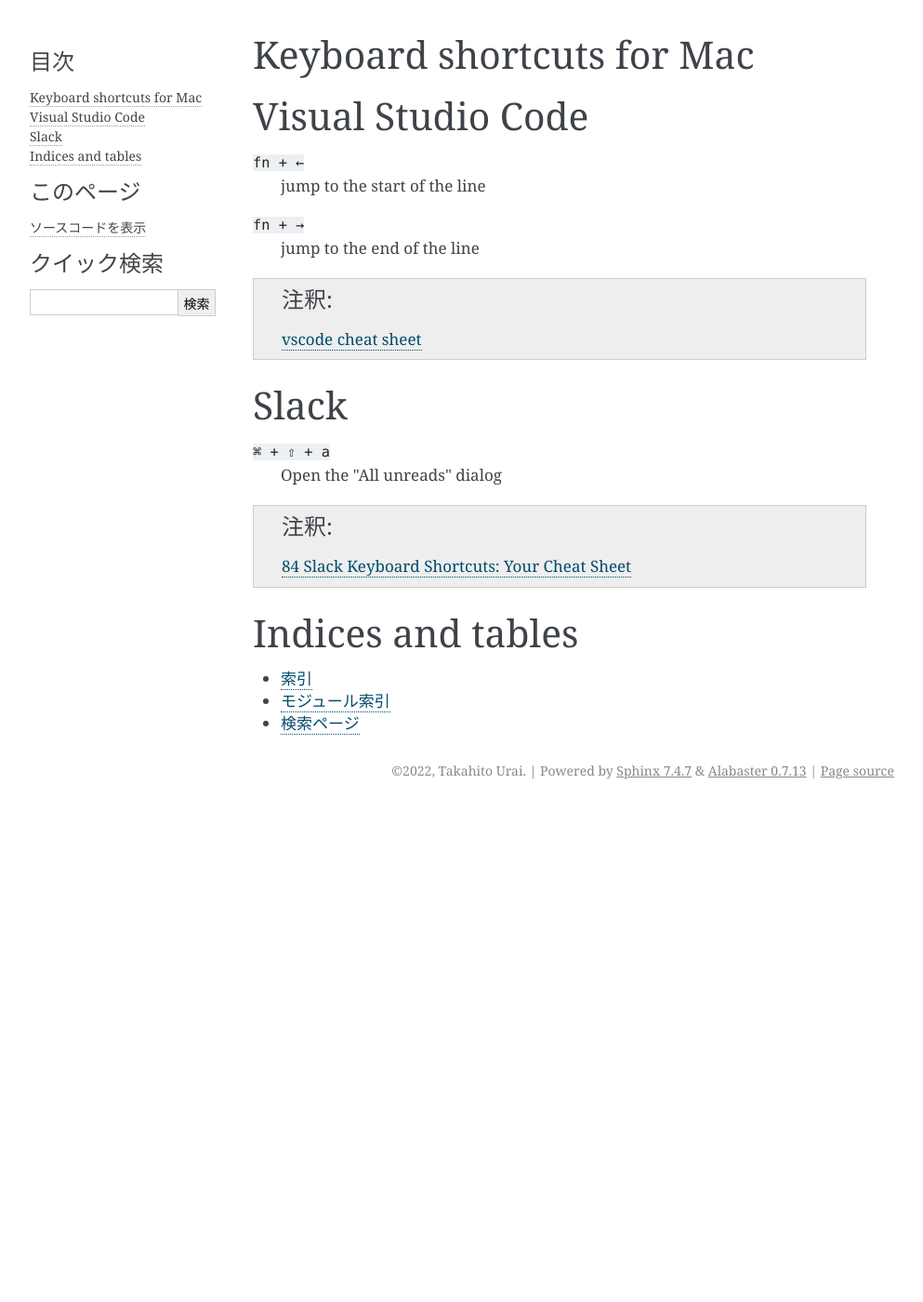
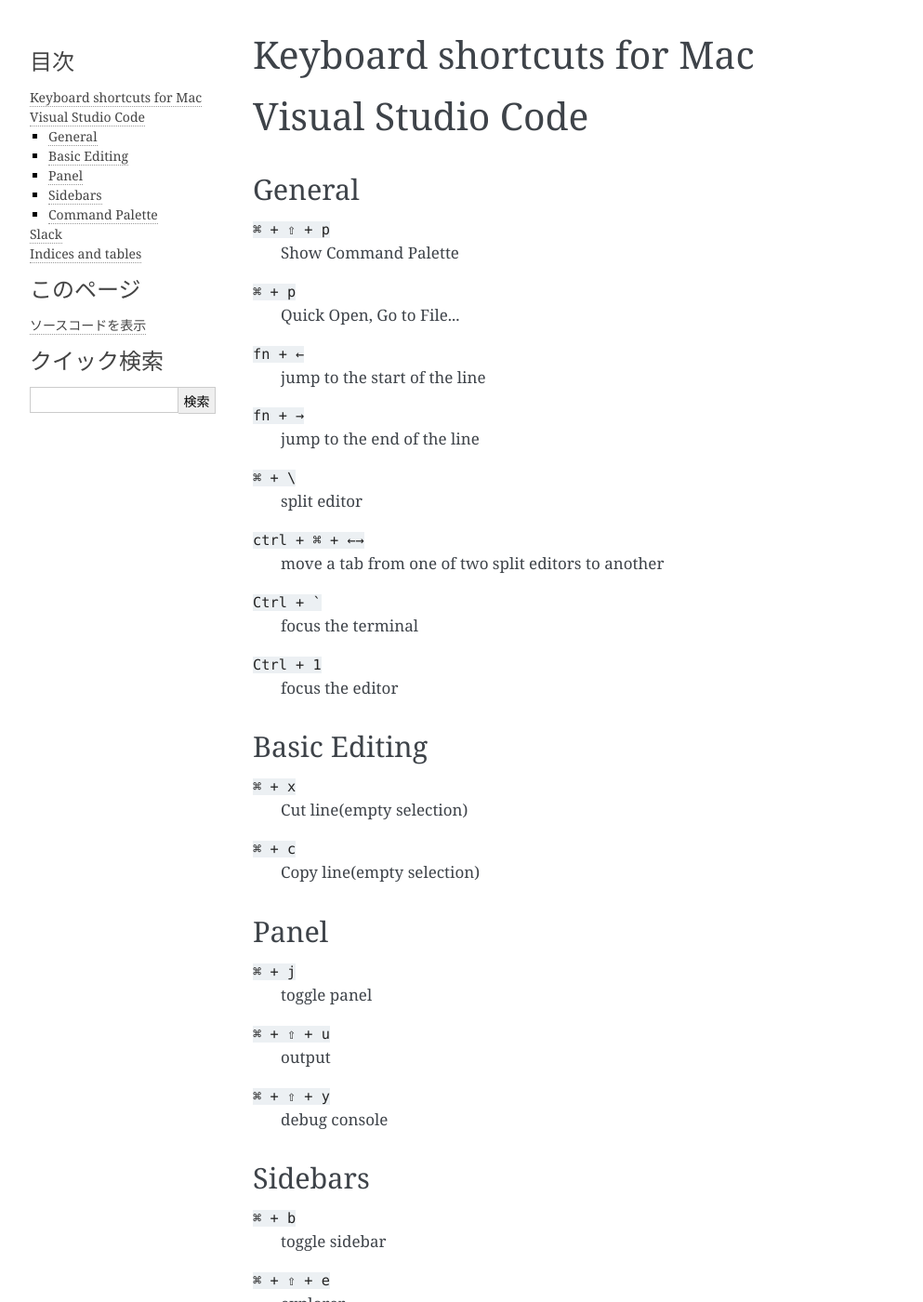
Before and after one commit to uraitakahito/shortcuts, a Sphinx documentation site: the page built from source/index.rst, in a window 1280 px wide and 1400 px high. Shown: the whole window at 93% size, without its empty margins (148-1141 px from the left). Built offline with Sphinx 7.4.7, drawn with Linux system fonts in a browser that asks for light colours; some of the changed text lies outside the part shown.

Commit message:
Add vscode shortcuts

````diff
--- a/source/index.rst
+++ b/source/index.rst
@@ -13,11 +13,80 @@
 Visual Studio Code
 ==================
 
+General
+-------
+
+``⌘ + ⇧ + p``
+   Show Command Palette
+
+``⌘ + p``
+   Quick Open, Go to File...
+
 ``fn + ←``
    jump to the start of the line
 
 ``fn + →``
    jump to the end of the line
+
+``⌘ + \``
+   split editor
+
+``ctrl + ⌘ + ←→``
+   move a tab from one of two split editors to another
+
+``Ctrl + ```
+   focus the terminal
+
+``Ctrl + 1``
+   focus the editor
+
+Basic Editing
+-------------
+
+``⌘ + x``
+   Cut line(empty selection)
+
+``⌘ + c``
+   Copy line(empty selection)
+
+Panel
+-----
+
+``⌘ + j``
+   toggle panel
+
+``⌘ + ⇧ + u``
+   output
+
+``⌘ + ⇧ + y``
+   debug console
+
+Sidebars
+--------
+
+``⌘ + b``
+   toggle sidebar
+
+``⌘ + ⇧ + e``
+   explorer
+
+``⌘ + ⇧ + f``
+   search
+
+``⌘ + ⇧ + ``
+   debug
+
+Command Palette
+---------------
+
+``Preferences: Open Keyboard Shortcuts``
+   edit and find available key bindings
+
+``Split Editor XXX``
+   split an editor
+
+``View: Move Editor Group XXX``
+   move a tab from A to B
 
 .. note::
    `vscode cheat sheet <https://code.visualstudio.com/shortcuts/keyboard-shortcuts-macos.pdf>`_
````
